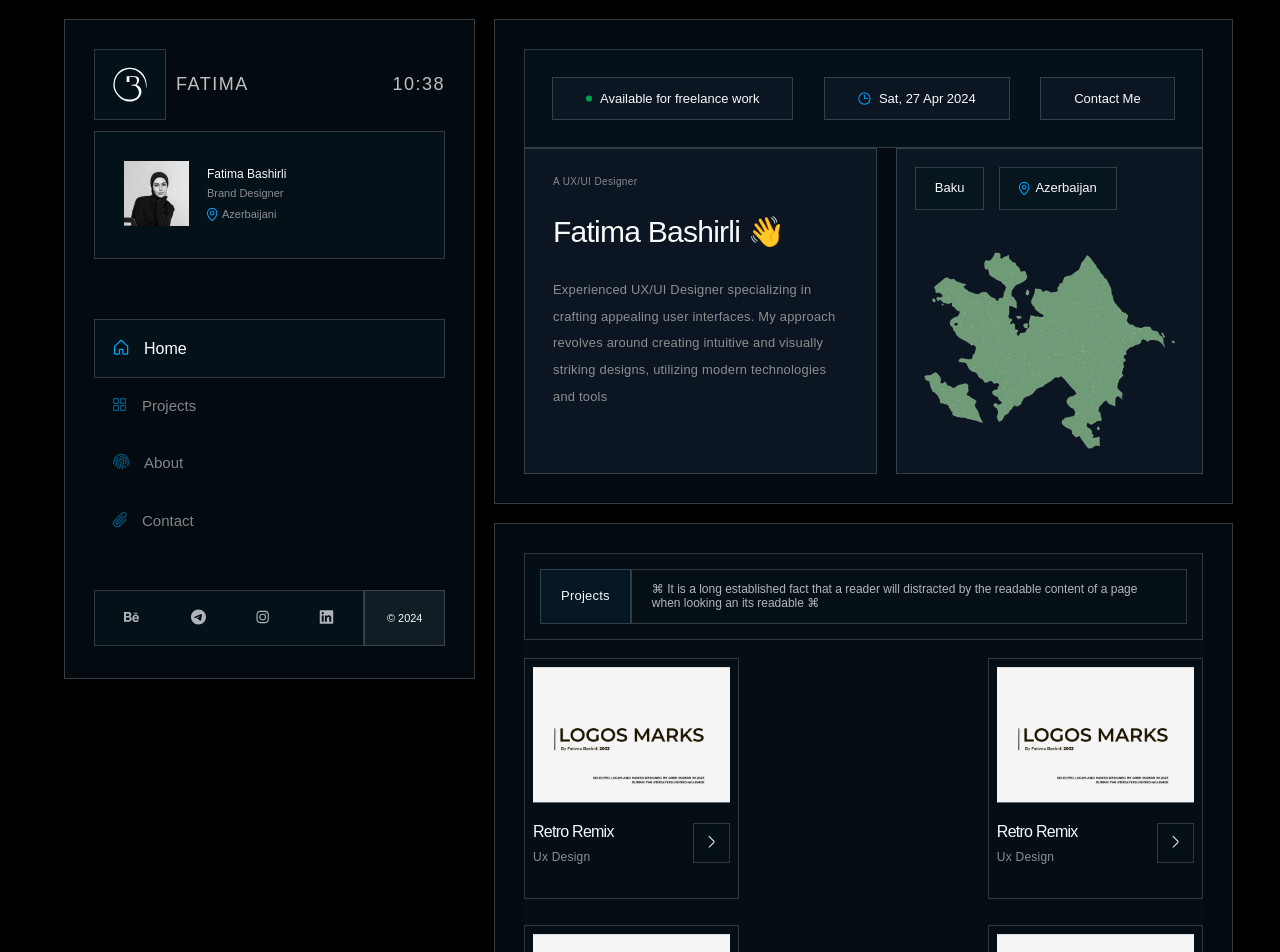
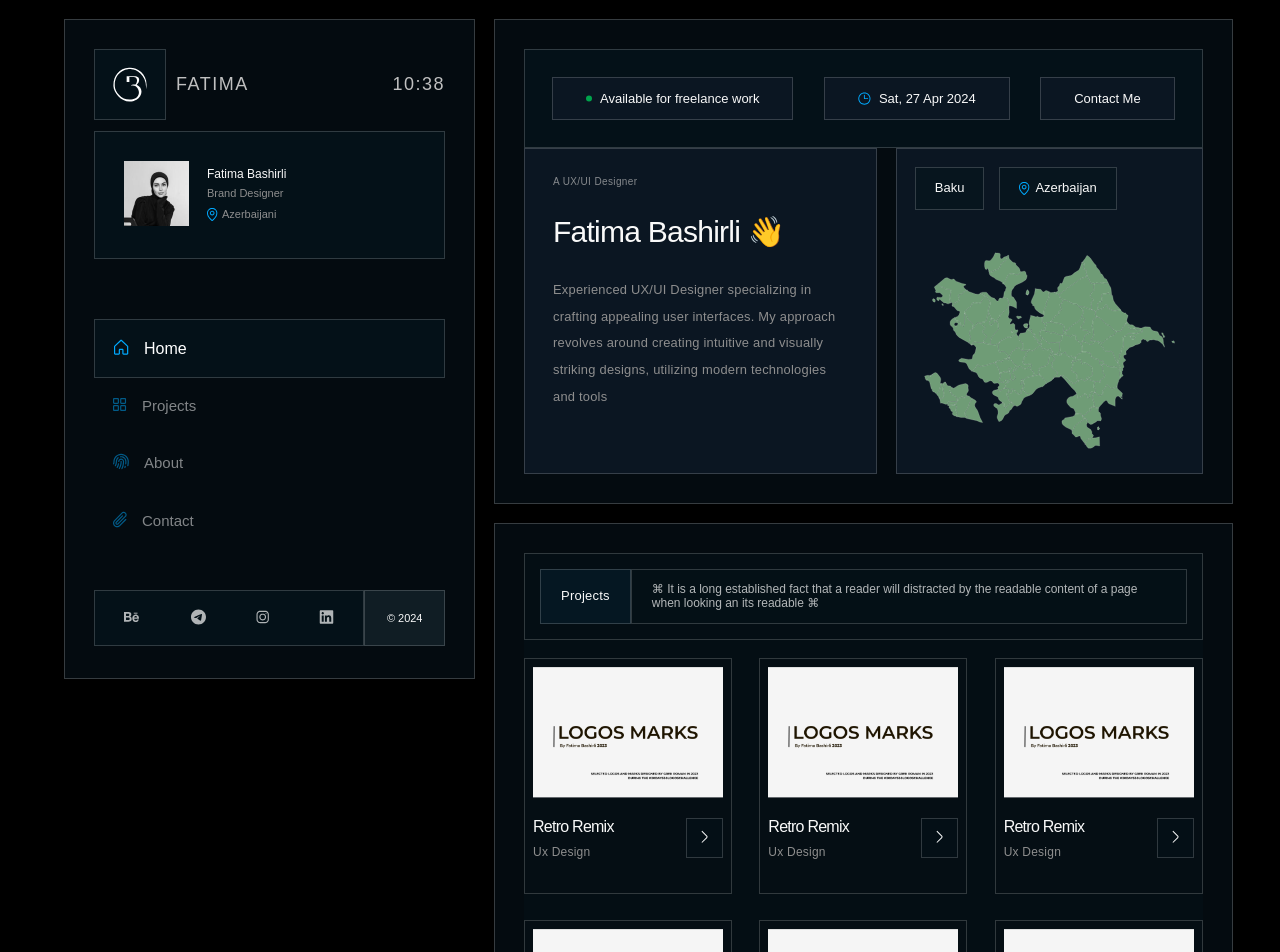
Before and after one commit to BlackM1rr0R/blogpost, a React (Create React App) app: page / in a window 1280 px wide. Shown: the top 952 px of the page. Built offline with nearby package versions, Linux system fonts and the light colour scheme; the HTML template or start-up script is replaced by a standard one.

Commit message:
edit border

```diff
--- a/src/components/rightside/index.module.css
+++ b/src/components/rightside/index.module.css
@@ -165,7 +165,7 @@
   gap: 26px;
 }
 .background .projects .maps .border {
-  width: 29%;
+  width: 28%;
   background-color: #050e14;
   border: 1px solid rgba(251, 251, 251, 0.1764705882);
   padding: 8px;
--- a/src/components/rightside/index.module.scss
+++ b/src/components/rightside/index.module.scss
@@ -175,7 +175,7 @@
       flex-wrap: wrap;
       gap: 26px;
       .border {
-        width: 29%;
+        width: 28%;
         background-color: #050e14;
         border: 1px solid #fbfbfb2d;
         padding: 8px;
```
